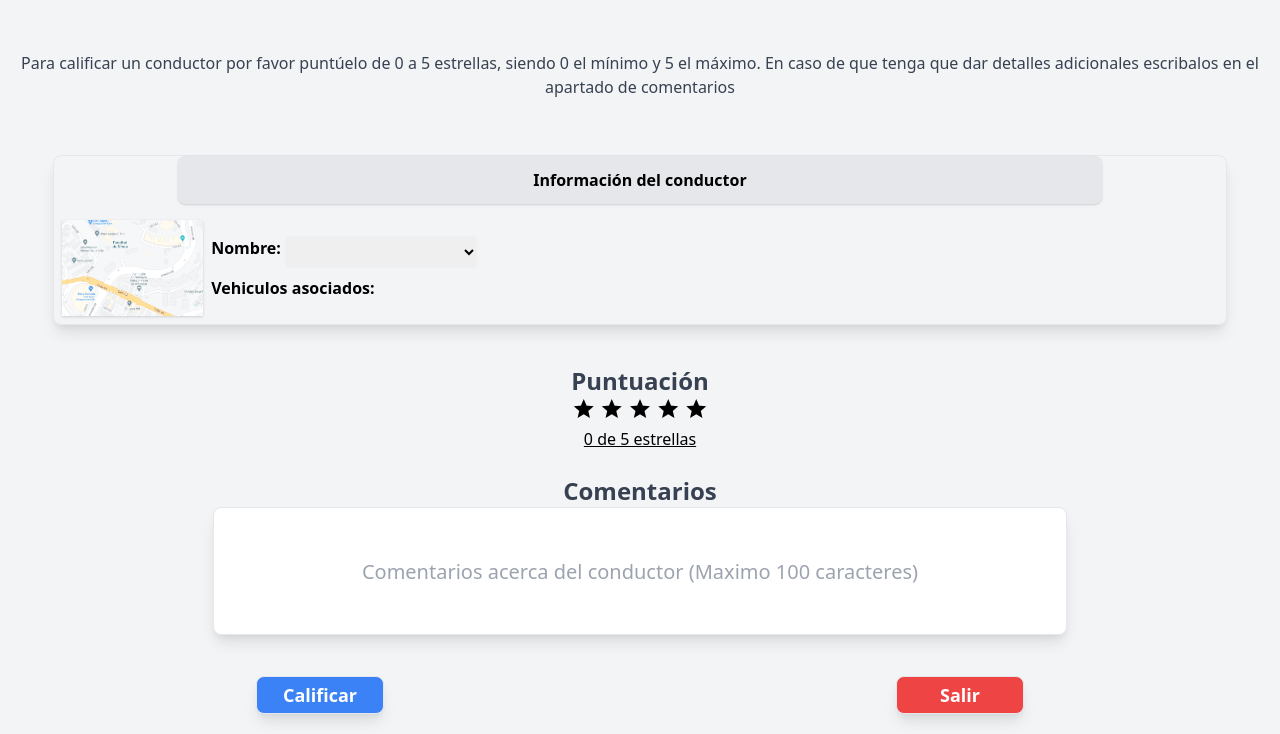
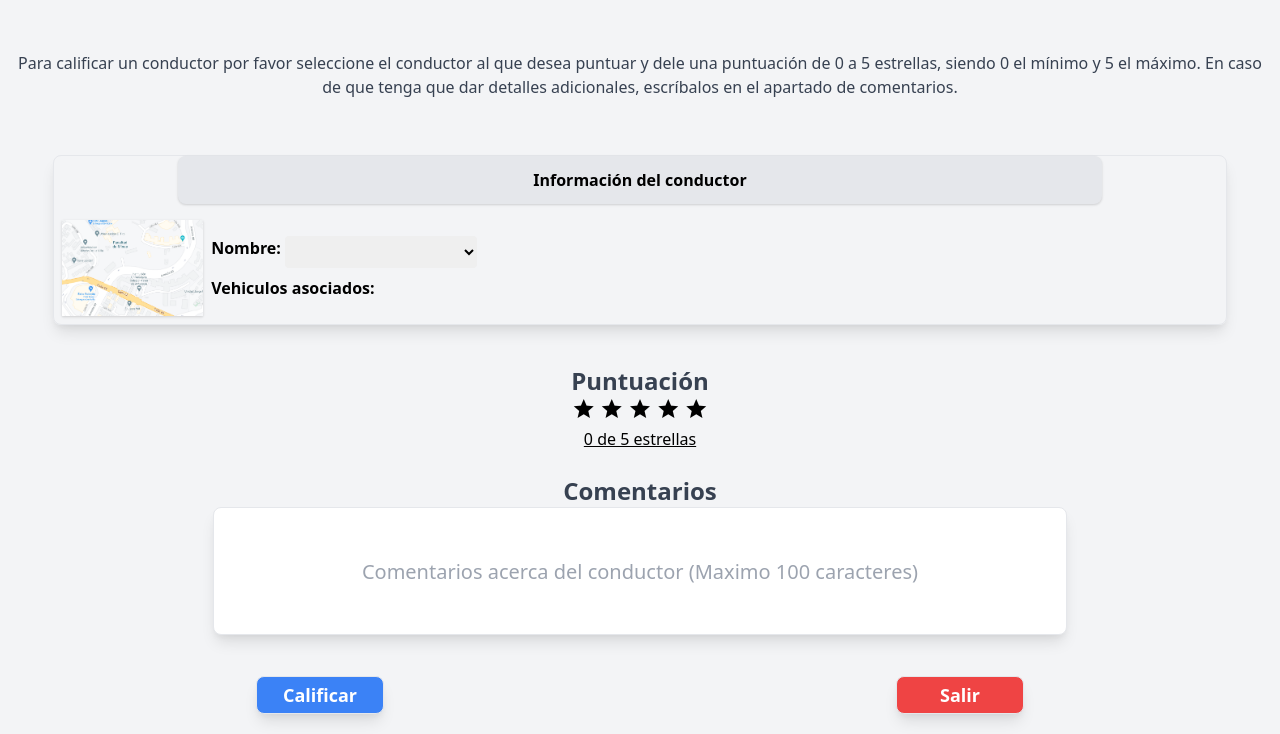
Before and after one commit to DavRack/entregable-ds, a plain HTML site: page src/view/calificar.html in a window 1280 px wide. Shown: the part 66-800 px from the top of the page. Drawn offline with nearby package versions, Linux system fonts and the light colour scheme.

Commit message:
Update calificar.html

```diff
--- a/src/view/calificar.html
+++ b/src/view/calificar.html
@@ -10,9 +10,8 @@
   <body>
       <div class="flex flex-col justify-around bg-gray-100 h-screen">
           <p class="text-center font-bold text-4xl text-gray-700">Calificar conductor</p>
-          <p class="text-center p-4 text-gray-700">Para calificar un conductor por favor puntúelo de 0 a 5 estrellas,
-          siendo 0 el mínimo y 5 el máximo. En caso de que tenga que dar detalles adicionales
-          escribalos en el apartado de comentarios</p>
+          <p class="text-center p-4 text-gray-700">Para calificar un conductor por favor seleccione el conductor al que desea puntuar y dele una puntuación de 0 a 5 estrellas,
+            siendo 0 el mínimo y 5 el máximo. En caso de que tenga que dar detalles adicionales, escríbalos en el apartado de comentarios.</p>
           <div class="p-2 pt-0 flex flex-col shadow-lg border w-11/12 rounded-lg self-center">
               <p class="bg-gray-200 p-3 w-4/5 text-center rounded-lg font-bold shadow self-center mb-4">
                   Información del conductor
```
